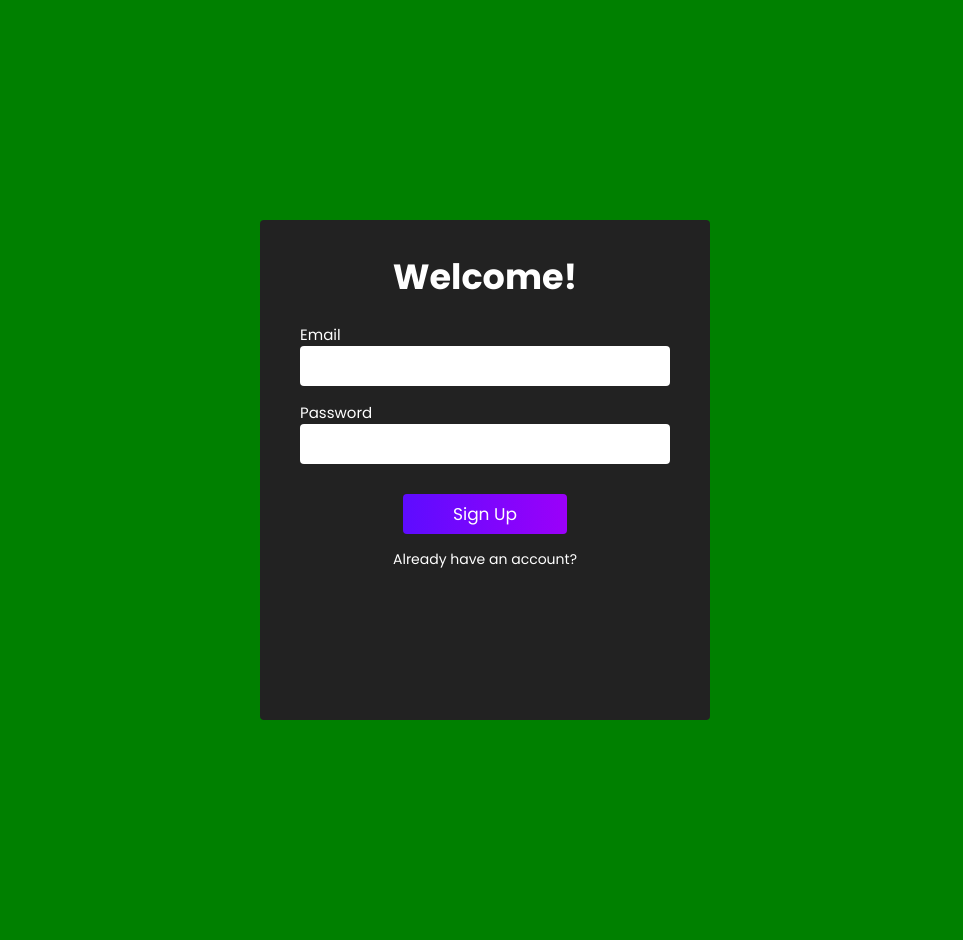
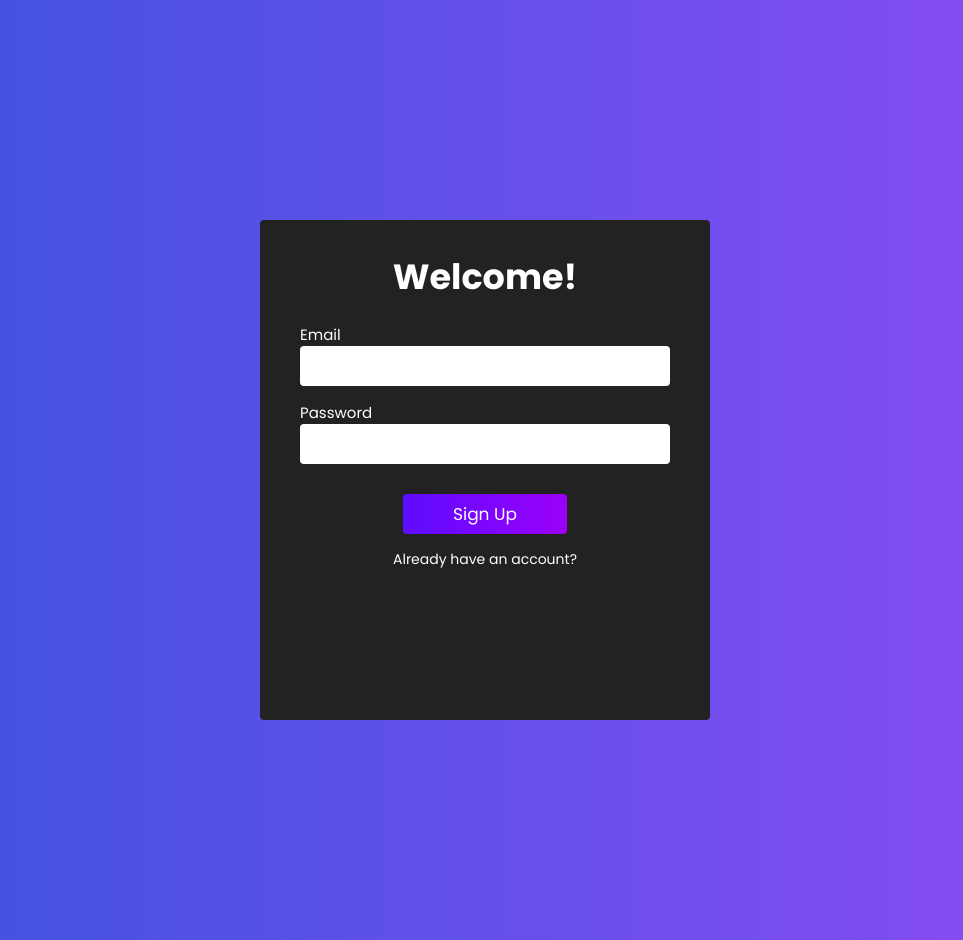
Before and after one commit to gilgg/todo-app-frontend, a React (Create React App) app: page /login in a window 1280 px wide. Shown: the whole page, without its empty margins (155-1118 px from the left). Built offline with nearby package versions, Linux system fonts and the light colour scheme.

Commit message:
replaced body color

```diff
--- a/src/App.scss
+++ b/src/App.scss
@@ -1,10 +1,9 @@
 .app {
   min-height: 100%;
   padding: 2rem;
-  // background: linear-gradient(
-  //   90deg,
-  //   rgba(59, 84, 223, 1) 0%,
-  //   rgba(115, 33, 243, 0.81) 100%
-  // );
-  background: green;
+  background: linear-gradient(
+    90deg,
+    rgba(59, 84, 223, 1) 0%,
+    rgba(115, 33, 243, 0.81) 100%
+  );
 }
```
